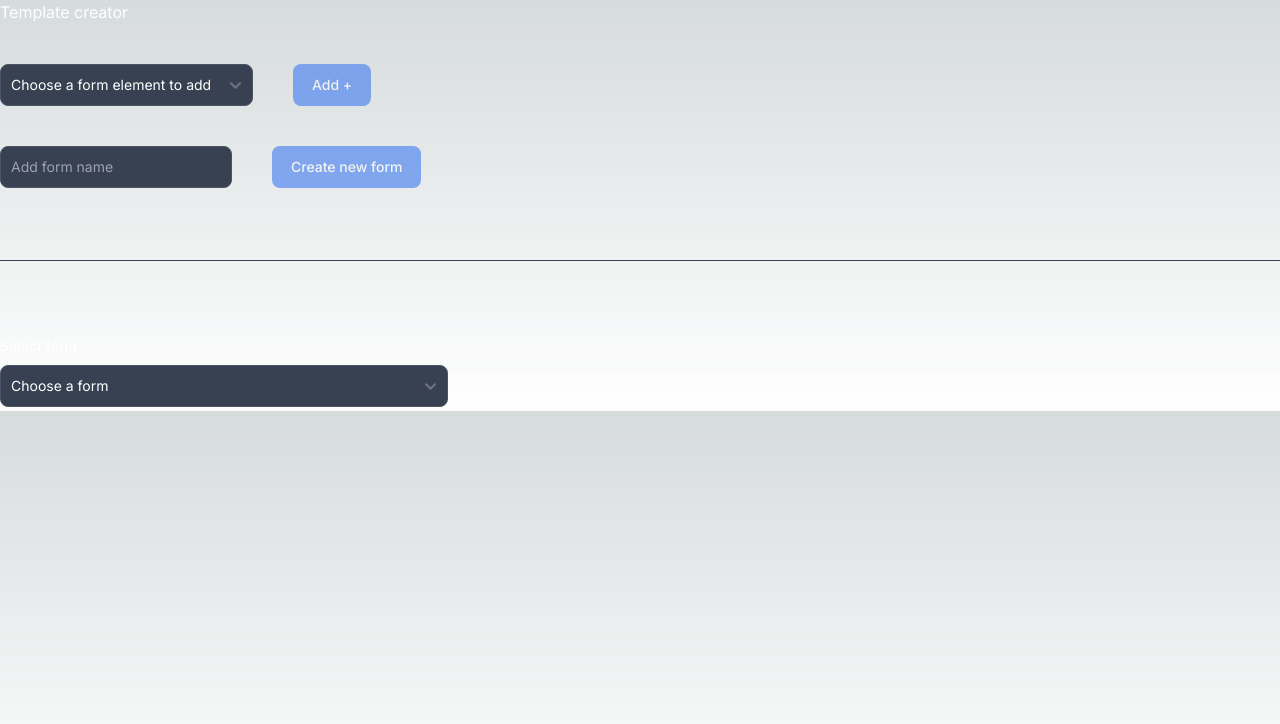
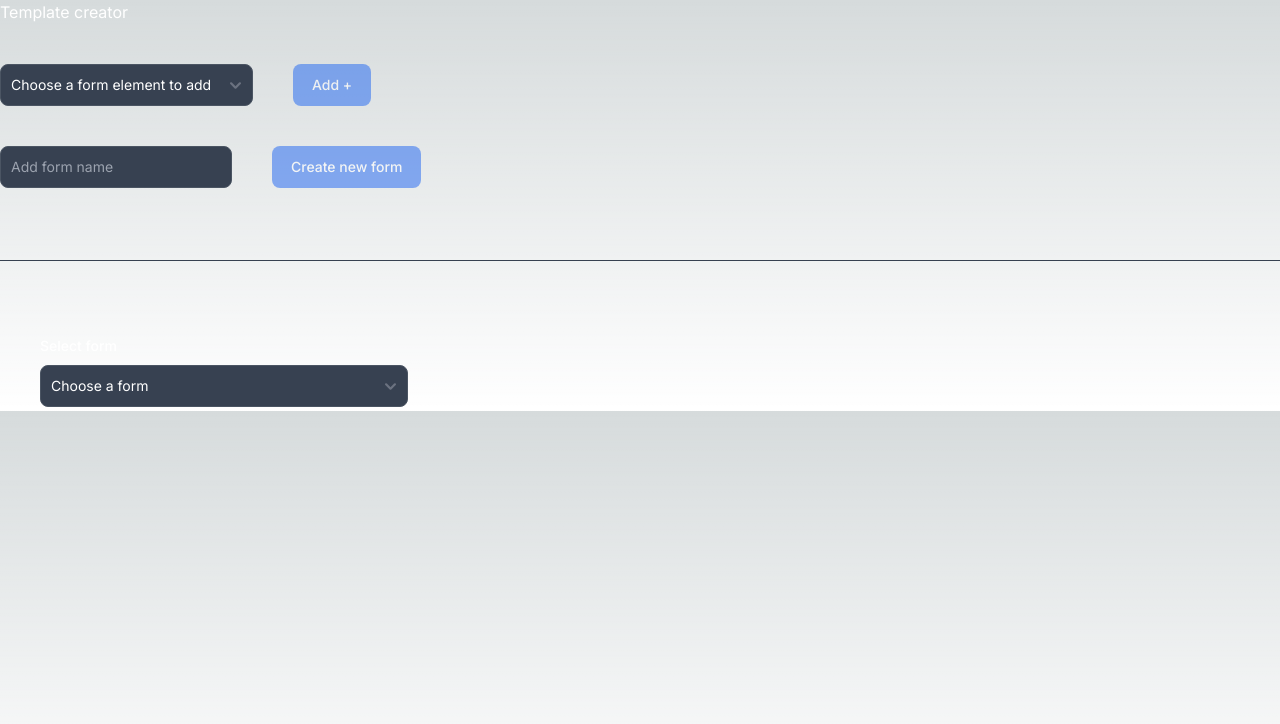
Before and after one commit to MZSTappointment/template-form-poc, a Next.js app: page / in a window 1280 px wide. Shown: the top 724 px of the page. Built offline with nearby package versions, Linux system fonts and the light colour scheme.

Commit message:
chore: css

```diff
--- a/app/page.tsx
+++ b/app/page.tsx
@@ -140,7 +140,7 @@ export default function Home() {
 			</div>
 
 			<hr className="h-px my-8 bg-gray-200 border-0 dark:bg-gray-700" />
-			<div className="max-w-md mb-1">
+			<div className="max-w-md mb-1 px-10">
 				<div className="mb-2 block">
 					<Label htmlFor="templates" value="Select form" />
 				</div>
@@ -165,10 +165,12 @@ export default function Home() {
 				</Select>
 			</div>
 			{selectedFormState && (
-				<RenderForm
-					formState={selectedFormState}
-					setGlobalState={setGlobalState}
-				/>
+				<div className="p-10">
+					<RenderForm
+						formState={selectedFormState}
+						setGlobalState={setGlobalState}
+					/>
+				</div>
 			)}
 		</div>
 	);
```
